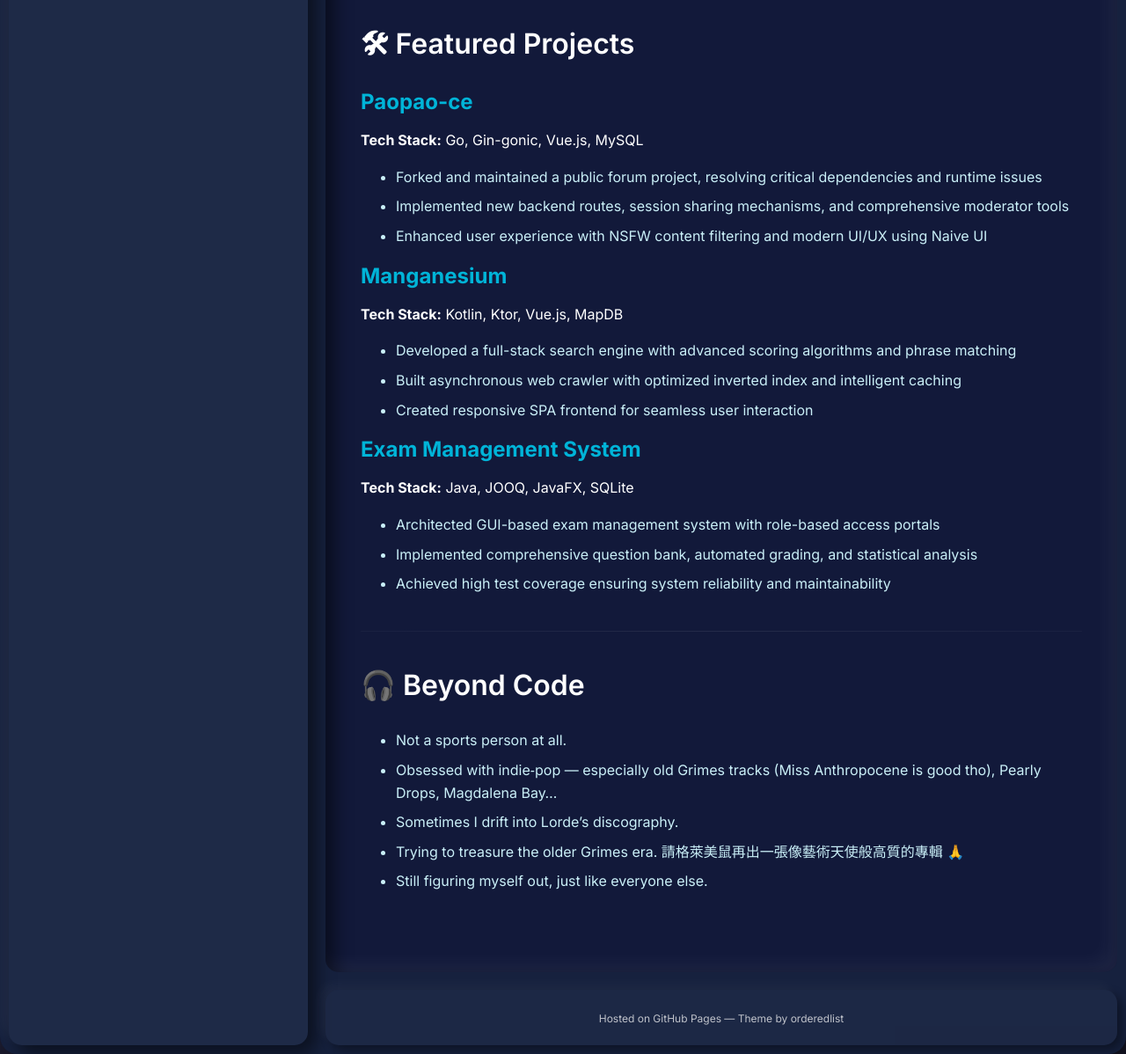
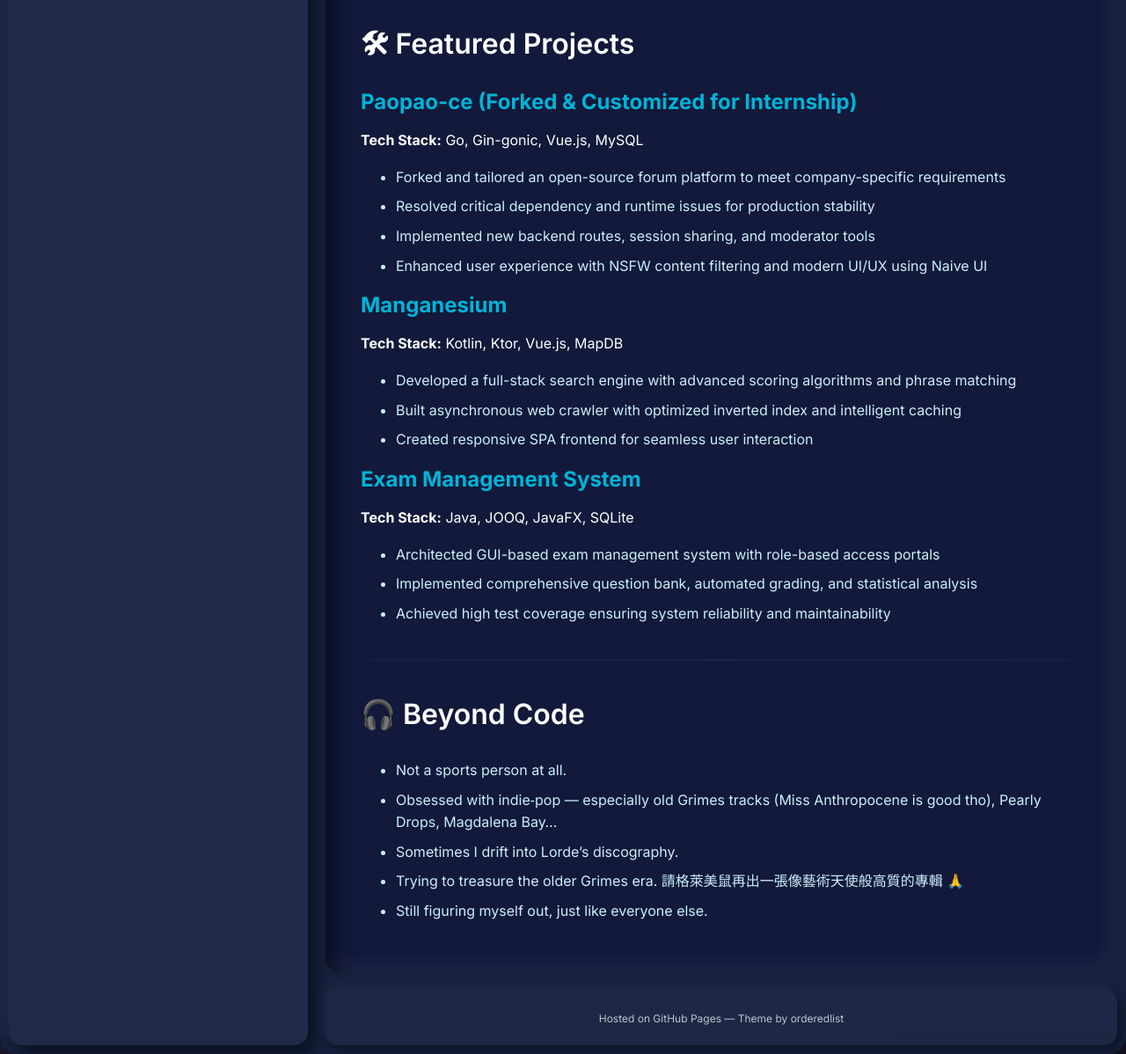
Before and after one commit to waydxd/waydxd.github.io, a Jekyll site: the page built from index.md, in a window 1280 px wide, cut to the strip 867-2065 px from the top of the page. Shown: the whole strip at 88% size. Built offline with Jekyll 4.4.1, drawn with Linux system fonts in a browser that asks for light colours; comment, search, counter and statistics services are not loaded.

Commit message:
Update project description for Paopao-ce to reflect internship customization and improvements

```diff
--- a/index.md
+++ b/index.md
@@ -28,11 +28,11 @@ I'm passionate about full-stack development — I love crafting frontends just a
 ---
 
 ## 🛠 Featured Projects
-
-### [**Paopao-ce**](https://github.com/waydxd/paopao-ce)
+### [**Paopao-ce (Forked & Customized for Internship)**](https://github.com/waydxd/paopao-ce)
 **Tech Stack:** Go, Gin-gonic, Vue.js, MySQL
-- Forked and maintained a public forum project, resolving critical dependencies and runtime issues
-- Implemented new backend routes, session sharing mechanisms, and comprehensive moderator tools
+- Forked and tailored an open-source forum platform to meet company-specific requirements
+- Resolved critical dependency and runtime issues for production stability
+- Implemented new backend routes, session sharing, and moderator tools
 - Enhanced user experience with NSFW content filtering and modern UI/UX using Naive UI
 
 ### [**Manganesium**](https://github.com/waydxd/manganesium)
```
